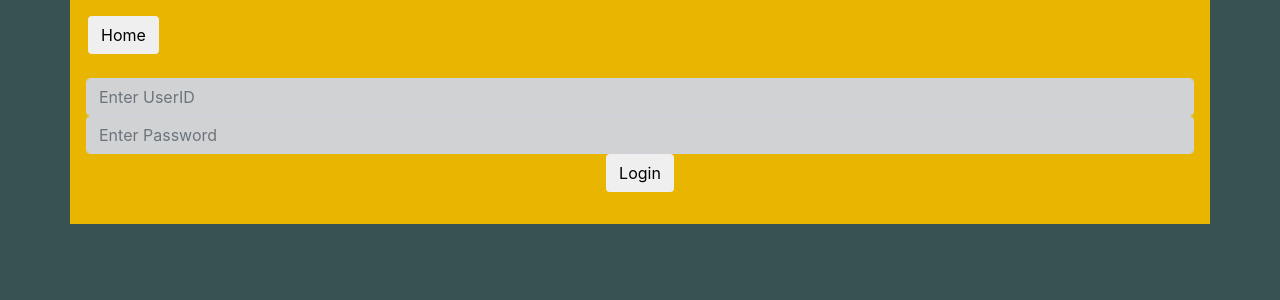
After one commit to davidfries/BillTrak, a Flask app: page /login in a window 1280 px wide. The commit adds this page. Shown: the top 300 px of the page. Run offline with Flask 2, Linux system fonts and the light colour scheme; some libraries are stand-ins or nearby versions.

Commit message:
user registration and login functional

```diff
--- a/app.py
+++ b/app.py
@@ -1,31 +1,62 @@
-from flask import Flask, request, render_template,redirect,flash,session,abort
+from flask import Flask, request, render_template, redirect, flash, session, abort
 from backend import BTBackend as BTBackend
 import os
-app=Flask(__name__)
-app.secret_key=os.urandom(12)
+app = Flask(__name__)
+app.secret_key = os.urandom(12)
+
 
 @app.route('/')
 def default():
     return render_template('index.html')
 
-@app.route('/bills/<username>',methods=['GET','POST'])
+
+@app.route('/bills/<username>', methods=['GET', 'POST'])
 def billapp(username):
-    if request.method=='POST':
+    if request.method == 'POST':
         try:
-            BTBackend().createbill(BTBackend().gencharid(),request.form['billamt'],userid=username,companyname=request.form['companyname'],duedate=request.form['duedate'],paymenturl=request.form['billurl'],phonenum=request.form['billtel'],recurring=request.form['recurring'])
-            url="/bills/"+username
+            BTBackend().createbill(BTBackend().gencharid(), request.form['billamt'], userid=username, companyname=request.form['companyname'],
+                                   duedate=request.form['duedate'], paymenturl=request.form['billurl'], phonenum=request.form['billtel'], recurring=request.form['recurring'])
+            url = "/bills/"+username
             return redirect(url)
         except Exception as err:
             print(err)
     else:
-        billdata=BTBackend().getbilldata(str(username))
-        print(billdata)
-        for bill in billdata:
-            print(bill.amt)
-        return render_template('bills.html',billdata=billdata)
+        billdata = BTBackend().getbilldata(str(username))
+    try:
+        if session['logged_in']:
+            return render_template('bills.html', billdata=billdata)
+
+    except:
+        return redirect('/')
+
+@app.route('/login', methods=['GET','POST'])
+def userlogin():
 
 
+    if request.method == 'POST':
+        username = request.form['userid']
+        if(BTBackend().validatepw(request.form['password'],username)):
+            session['logged_in']= True #this is important for displaying elements on main app page
+            url="/bills/"+username
+            return redirect(url)
+        else:
+            return redirect('/login')
+    return render_template('login.html')
+
+@app.route('/logout')
+def logout():
+    session['logged_in']=False
+    return redirect('/')
+
+@app.route('/register',methods=['GET','POST'])
+def registeruser():
+    if request.method=='POST':
+        BTBackend().createuser(request.form['userid'],request.form['password'],request.form['email'])
+        return redirect('/login')
+
+    else:
+        return render_template('register.html')
 
 if __name__ == '__main__':
 
-    app.run(port='5002',host="0.0.0.0")
+    app.run(port='5002', host="0.0.0.0")
--- /dev/null
+++ b/static/css/styles.css
@@ -0,0 +1,39 @@
+h1, input[type="text"], input[type="password"]:focus,
+input[type="password"], .custbtn-drk textarea, tbody tr:hover
+{
+    background-color: rgb(209, 210, 211);
+}
+body
+{
+    background-color: rgb(56, 82, 82)
+}
+#modaltitle
+{
+    text-align: center
+}
+
+.custbg
+{
+    background-color: rgb(232, 181, 0);
+}
+
+.nav-item
+{
+    padding-left: 2px;
+}
+
+.custbtn-drk:hover
+{
+    background-color: slategrey
+}
+
+#dataviz{
+    float: right;
+    position: relative;
+    width:445px;
+    height:225px;
+    background-color: aquamarine;
+    margin-bottom: 1.5%;
+    margin-top: 1.5%;
+
+}
--- a/templates/bills.html
+++ b/templates/bills.html
@@ -1,7 +1,10 @@
 {% extends "base.html" %}
 
 {% block content %}
+<form action="{{ url_for('logout')  }}" method="GET" >
+    <button type="submit" class="btn btn-dark">Logout</button>
 
+</form>
 <div class="container text-center">
     <table class="table">
         <thead>
--- a/templates/index.html
+++ b/templates/index.html
@@ -1,7 +1,11 @@
 {% extends "base.html" %}
 
 {% block content %}
+<div class="container-fluid text-center">
+    <a name="login" id="login" class="btn btn-primary" href="/login" role="button">Login</a>
+    <a name="login" id="login" class="btn btn-primary" href="/register" role="button">Register</a>
 
+</div>
 
 
 {% endblock %}
--- /dev/null
+++ b/templates/login.html
@@ -0,0 +1,23 @@
+{% extends "base.html" %}
+{% block content %}
+
+<form action="" method="post" role="form">
+    <div class="form-group">
+
+
+          <label for="userid"></label>
+          <input type="text"
+            class="form-control" name="userid" id="userid" aria-describedby="helpId" placeholder="Enter UserID">
+            <input type="password"
+            class="form-control" name="password" id="password" aria-describedby="helpId" placeholder="Enter Password">
+
+
+
+
+        <button type="submit" class="btn custbtn-drk">Login</button>
+    </div>
+</form>
+
+
+
+{% endblock %}
```
Also changed, not shown: backend.py (+22 -2 lines), templates/register.html (added, +25 -0 lines).
